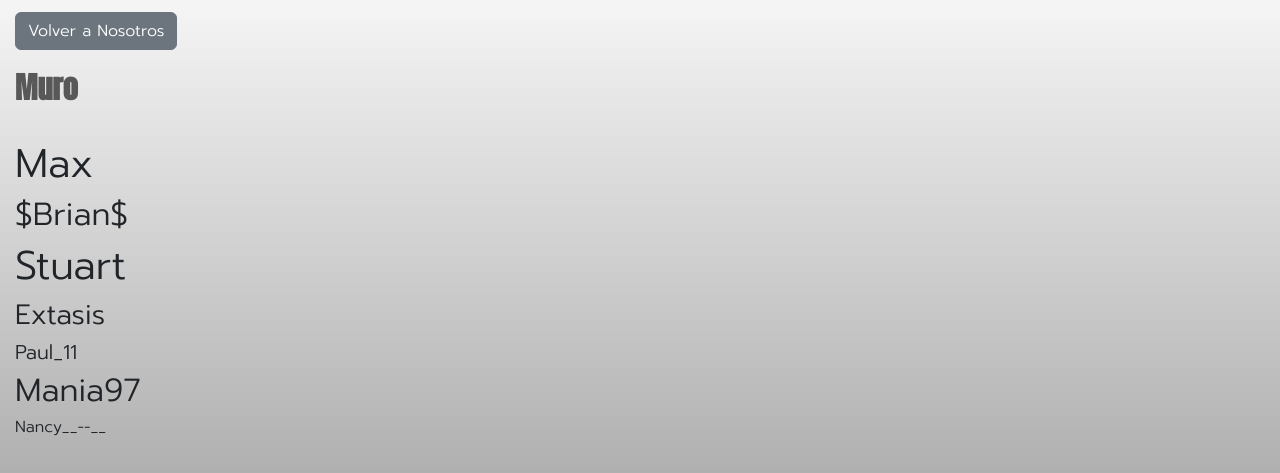
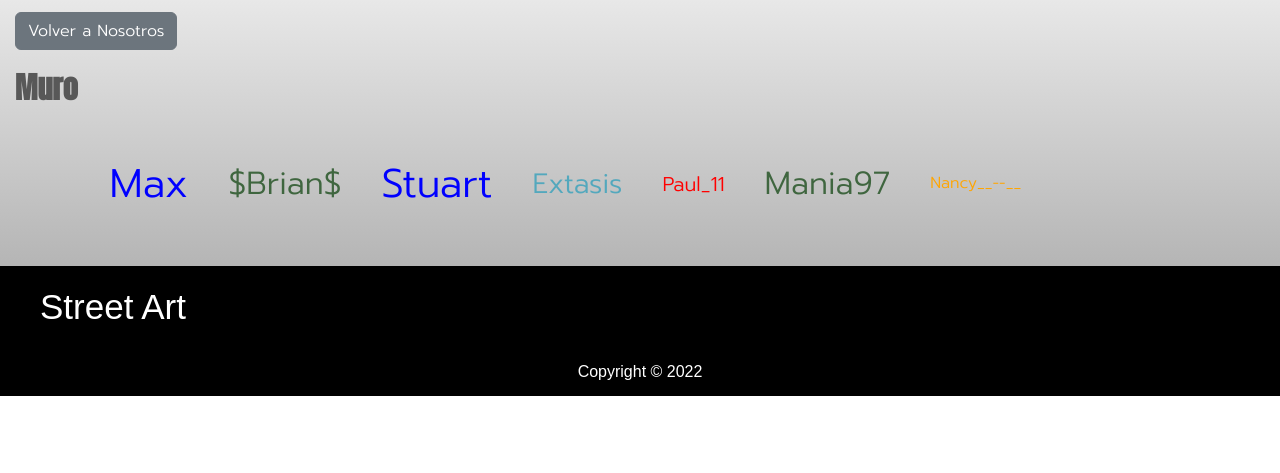
Before and after one commit to GKlappen/Coderhouse-DW, a website: page Muro.html in a window 1280 px wide. Shown: the part 303-776 px from the top of the page. Drawn offline with nearby package versions, Linux system fonts and the light colour scheme.

Commit message:
Subiendo archivos sass y muro.html

```diff
--- a/Muro.html
+++ b/Muro.html
@@ -6,6 +6,7 @@
         <meta name="viewport" content="width=device-width, initial-scale=1.0">
         <title>Street Art 🎨</title>
         <link rel="stylesheet" href="./style.css">
+        <link rel="stylesheet" href="./css/estilo.css">
         <link rel="shortcut icon" href="./imagenes/favicon_32x32.png">
         <!--FONTS-->
         <link rel="preconnect" href="https://fonts.googleapis.com">
@@ -28,13 +29,13 @@
         </div>
         <div class="contenedorHijo main">
             <article>
-                 <div class="botonMuro">
-                        <a class="btn btn-secondary" href="./Nosotros.html" role="button">Volver a Nosotros</a>
+                 <div class="d-flex justify-content-between">
+                    <a class="btn btn-secondary" href="./Nosotros.html" role="button">Volver a Nosotros</a>
                  </div>
                 <div class="titulo animate__animated animate__bounce">
                 Muro
                 </div>
-                <div>
+                <div class="muro">
                     <h1>Max</h1>
                     <h2>$Brian$</h2>
                     <h1>Stuart</h1>
--- /dev/null
+++ b/scss/estilo.scss
@@ -0,0 +1,41 @@
+/*COLORS*/
+$blue: blue;
+$lightb: rgb(83, 168, 189);
+$green: rgb(63, 102, 63);
+$red: red;
+$orange: orange;
+$bkcolor: black;
+
+/*PROPERTIES*/
+$padd: 20px;
+
+body{
+    article{
+        h1{
+            color: $blue;
+            padding: $padd;
+        }
+        h2 {
+            color: $green;
+            padding: $padd;
+        }
+        h3 {
+            color: $lightb;
+            padding: $padd;
+        }
+        h5{
+            color: $red;
+            padding: $padd;
+        }
+        h6{
+            color: $orange;
+            padding: $padd;
+        }
+        .muro{
+            /*background-color: $bkcolor;*/
+            display: flex;
+            align-items: center;
+            justify-content: center;
+        }
+    }
+}
--- a/style.css
+++ b/style.css
@@ -95,14 +95,6 @@
 }
 .firma img{
     max-width: 80%;
-}
-}
-.botonMuro a{
-    align-items: center;
-}
-.muro {
-    align-items: center;
-    background-color: red;
 }
 .aside{
     margin-top: 90px;
```
Also changed, not shown: package.json (added, +24 -0 lines), css/estilo.css (added), 2 other files.
